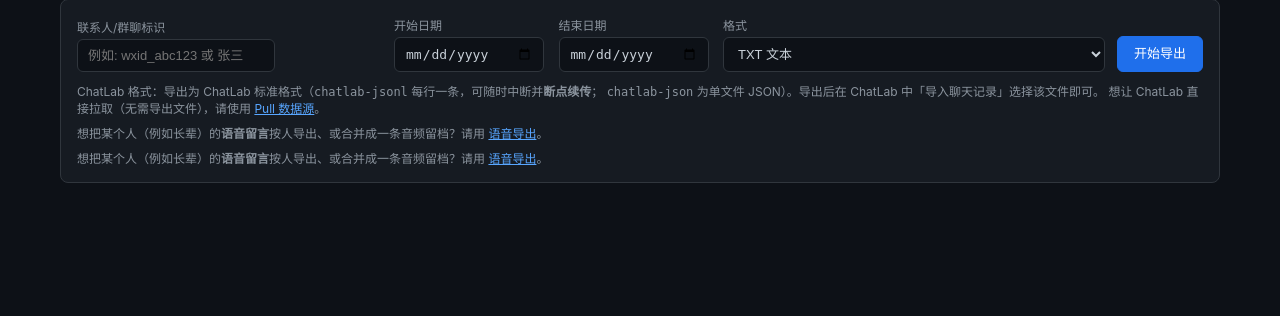
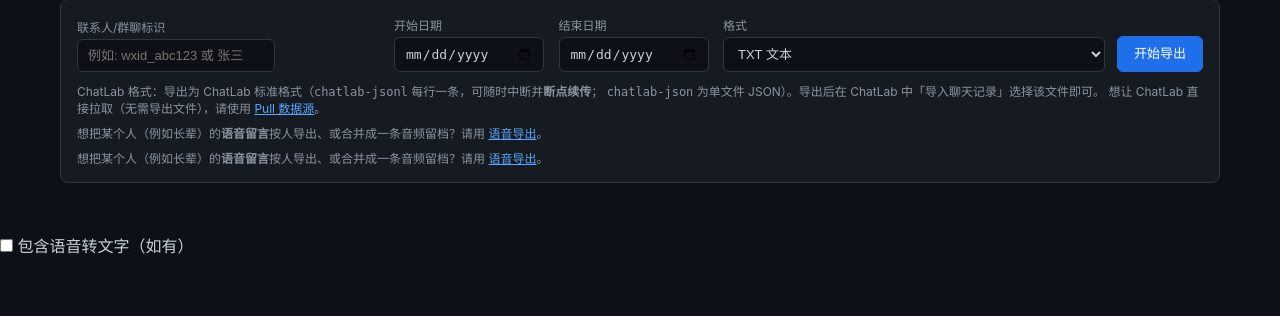
Before and after one commit to BlackRosePetals/pc_wechat_exp, a Flask app: page /export in a window 1280 px wide. Shown: the part 185-501 px from the top of the page. Run offline with Flask 3, Linux system fonts and the light colour scheme; some libraries are stand-ins or nearby versions.

Commit message:
feat(web): 聊天导出页新增 包含语音转文字 勾选（issue #24 第4步 UI 收尾）
模板加 #cfg-asr 复选框、getBody 随请求发送 include_asr（后端已于本轮之前接好）。
所有与 export 相关的 300 例测试通过。

```diff
--- a/src/web/templates/export.html
+++ b/src/web/templates/export.html
@@ -63,6 +63,7 @@
 {% endblock %}
 {% block scripts %}
 <script src="{{ url_for('static', filename='js/sse_progress.js') }}"></script>
+<label style="display:block;margin:10px 0 0 0" title="只带上已经转写过的语音（只读转写库，不会为了导出而跑识别）"><input type="checkbox" id="cfg-asr"> 包含语音转文字（如有）</label>
 <script src="{{ url_for('static', filename='js/wizard.js') }}"></script>
 <script>
 new WizardPage({
@@ -75,6 +76,7 @@ new WizardPage({
     date_start: document.getElementById('cfg-start').value,
     date_end: document.getElementById('cfg-end').value,
     format: document.getElementById('cfg-format').value,
+    include_asr: !!(document.getElementById('cfg-asr') && document.getElementById('cfg-asr').checked),
   }),
 });
 </script>
```
